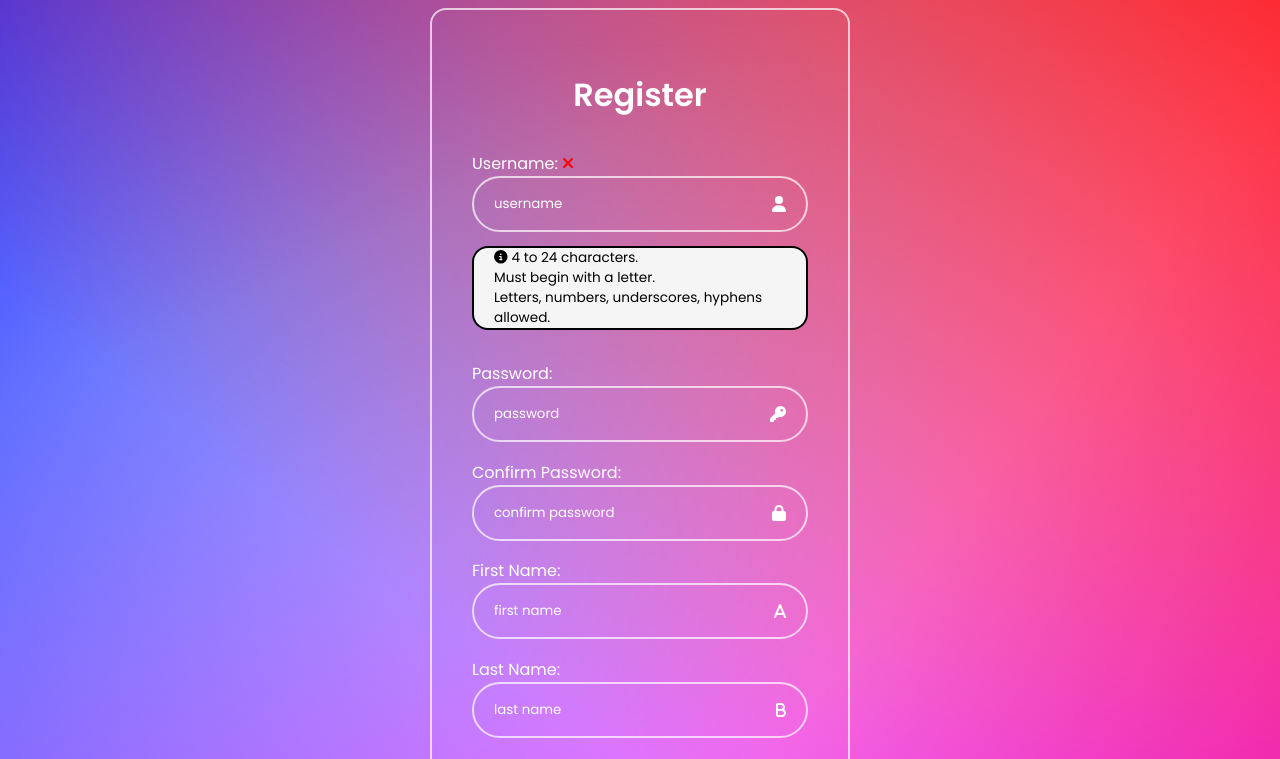
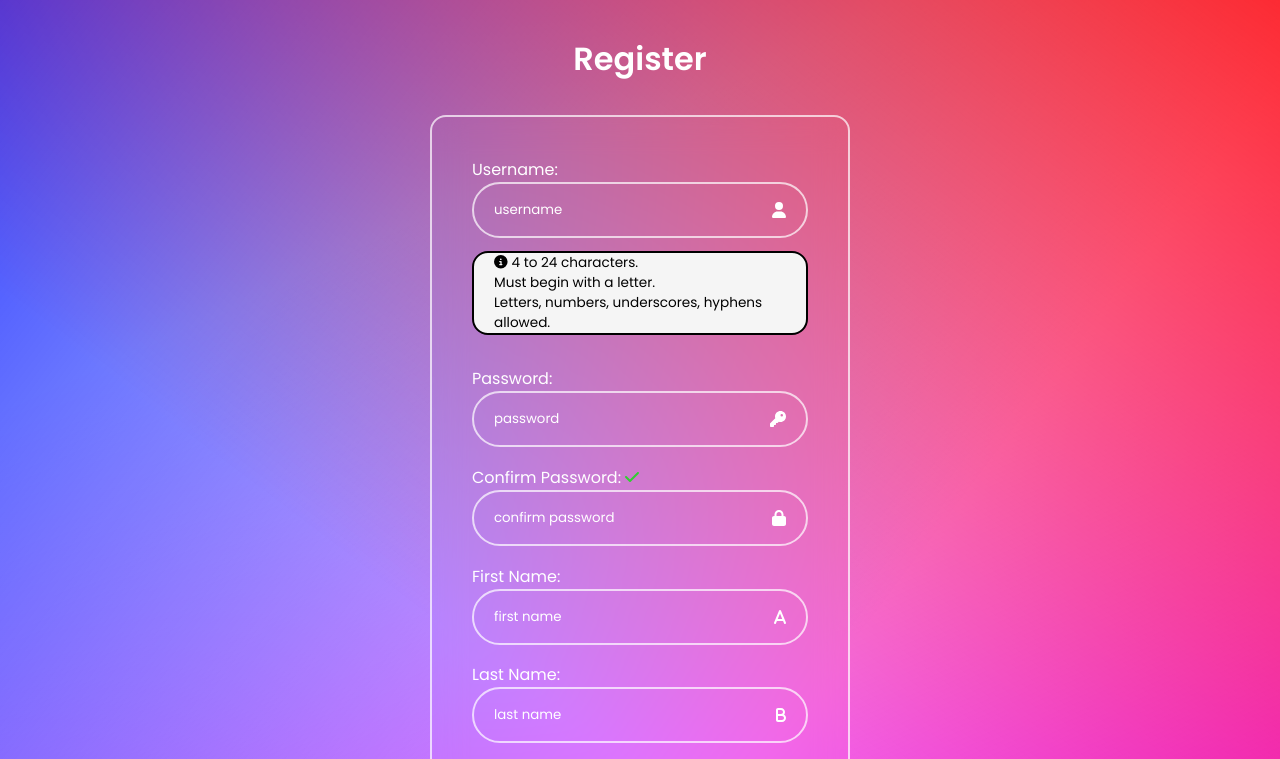
Before and after one commit to ZulfiPy/LoginFormRW, a React (Create React App) app: page / in a window 1280 px wide. Shown: the top 759 px of the page. Built offline with nearby package versions, Linux system fonts and the light colour scheme.

Commit message:
submit form and make request to the api /register endpoint

```diff
--- a/src/components/Register.js
+++ b/src/components/Register.js
@@ -1,13 +1,15 @@
 import { FontAwesomeIcon } from "@fortawesome/react-fontawesome";
 import { faUser, faKey, faLock, faA, faB, faCalendarDays, faInfoCircle, faCheck, faTimes } from "@fortawesome/free-solid-svg-icons";
-import gradBg from "../assets/img/beautiful-colorful-gradient-background-combination-of-bright-colors-soft-and-smooth-texture-used-for-background-free-vector.jpg"
 import { useState, useEffect, useRef } from "react";
+import { axiosPrivate } from "../api/axios";
 
 const USER_REGEX = /^[A-z][A-z0-9-_]{3,23}$/
 const PASSWORD_REGEX = /^(?=.*[a-z])(?=.*[A-Z])(?=.*[0-9])(?=.*[!@#$%]).{8,24}$/
 const BIRTHDATE_REGEX = /^(0[1-9]|[12][0-9]|3[01])\.(0[1-9]|1[012])\.([0-9]{4})$/
 
 const Register = () => {
+    const userRef = useRef(null);
+
     const [username, setUsername] = useState('');
     const [validUsername, setValidUsername] = useState(false);
     const [usernameFocus, setUsernameFocus] = useState(false);
@@ -29,7 +31,42 @@ const Register = () => {
     const [validBirthDate, setValidBirthDate] = useState(false);
     const [birthDateFocus, setBirthDateFocus] = useState(false);
 
-    const userRef = useRef(null);
+    const [success, setSuccess] = useState(false);
+    const [errorMsg, setErrorMsg] = useState('');
+
+    const submitForm = async (e) => {
+        e.preventDefault();
+        try {
+            const response = await axiosPrivate.post('/register',
+                JSON.stringify({
+                    username,
+                    password,
+                    firstname: firstName,
+                    lastname: lastName,
+                    birthDate
+                }));
+
+            setSuccess(true);
+            setErrorMsg('');
+            setUsername('');
+            setPassword('');
+            setConfirmPassword('');
+            setFirstName('');
+            setLastName('');
+            setBirthDate('');
+
+            console.log(JSON.stringify(response));
+        } catch (err) {
+            console.log('registration failed:', err?.response);
+            if (!err?.response) {
+                setErrorMsg(`No Server Response | ${err?.message}`);
+            } else if (err.response?.status === 409) {
+                setErrorMsg("Username is taken");
+            } else {
+                setErrorMsg("Registration Failed");
+            }
+        }
+    }
 
     useEffect(() => {
         userRef.current.focus()
@@ -53,20 +90,25 @@ const Register = () => {
     }, [birthDate]);
 
     return (
-        <div className="auth">
-
-            <form className="auth__form">
-                <h1 className="auth__title">Register</h1>
+        <section className="auth">
+            <h1 className="auth__title">Register</h1>
+            <section>
+                <p className={errorMsg ? "auth__errMsg" : "offScreen"}><
+                    FontAwesomeIcon icon={faInfoCircle} />
+                    {errorMsg}
+                </p>
+            </section>
+            <form className="auth__form" onSubmit={submitForm}>
 
                 <div className="auth__inputs">
 
-                    <div className="auth__box">
+                    <section className="auth__box">
                         <label htmlFor="username">
                             Username:
                             <FontAwesomeIcon icon={faCheck} className={validUsername ? "valid" : "hide"} />
-                            <FontAwesomeIcon icon={faTimes} className={!validUsername && usernameFocus ? "invalid" : "hide"} />
+                            <FontAwesomeIcon icon={faTimes} className={!validUsername && username ? "invalid" : "hide"} />
                         </label>
-                        <div className="auth__input__box">
+                        <section className="auth__input__box">
                             <input
                                 type="text"
                                 id="username"
@@ -81,22 +123,22 @@ const Register = () => {
                                 onBlur={() => setUsernameFocus(false)}
                             />
                             <FontAwesomeIcon icon={faUser} />
-                        </div>
+                        </section>
                         <p className={usernameFocus && !validUsername ? "instructions" : "offScreen"}>
                             <FontAwesomeIcon icon={faInfoCircle} />
                             4 to 24 characters.<br />
                             Must begin with a letter.<br />
                             Letters, numbers, underscores, hyphens allowed.
                         </p>
-                    </div>
+                    </section>
 
-                    <div className="auth__box">
+                    <section className="auth__box">
                         <label htmlFor="password">
                             Password:
                             <FontAwesomeIcon icon={faCheck} className={validPassword ? "valid" : "hide"} />
-                            <FontAwesomeIcon icon={faTimes} className={!validPassword && passwordFocus ? "invalid" : "hide"} />
+                            <FontAwesomeIcon icon={faTimes} className={!validPassword && password ? "invalid" : "hide"} />
                         </label>
-                        <div className="auth__input__box">
+                        <section className="auth__input__box">
                             <input
                                 type="password"
                                 id="password"
@@ -110,22 +152,22 @@ const Register = () => {
                                 onBlur={() => setPasswordFocus(false)}
                             />
                             <FontAwesomeIcon icon={faKey} />
-                        </div>
+                        </section>
                         <p className={passwordFocus && !validPassword ? "instructions" : "offScreen"}>
                             <FontAwesomeIcon icon={faInfoCircle} />
                             8 to 24 characters.<br />
                             Must include uppercase and lowercase letters, a number and a special character.<br />
                             Allowed special characters: ! @ # $ %
                         </p>
-                    </div>
+                    </section>
 
-                    <div className="auth__box">
+                    <section className="auth__box">
                         <label htmlFor="confirmPassword">
                             Confirm Password:
-                            <FontAwesomeIcon icon={faCheck} className={validConfirmPassword ? "valid" : "hide"} />
-                            <FontAwesomeIcon icon={faTimes} className={confirmPasswordFocus && !validMatch ? "invalid" : "hide"} />
+                            <FontAwesomeIcon icon={faCheck} className={validMatch ? "valid" : "hide"} />
+                            <FontAwesomeIcon icon={faTimes} className={!validMatch ? "invalid" : "hide"} />
                         </label>
-                        <div className="auth__input__box">
+                        <section className="auth__input__box">
                             <input
                                 type="password"
                                 id="confirmPassowrd"
@@ -139,16 +181,16 @@ const Register = () => {
                                 onBlur={() => setConfirmPasswordFocus(false)}
                             />
                             <FontAwesomeIcon icon={faLock} />
-                        </div>
+                        </section>
                         <p className={confirmPasswordFocus && !validMatch ? "instructions" : "offScreen"}>
                             <FontAwesomeIcon icon={faInfoCircle} />
                             Must match the first password input field.
                         </p>
-                    </div>
+                    </section>
 
-                    <div className="auth__box">
+                    <section className="auth__box">
                         <label htmlFor="firstname">First Name:</label>
-                        <div className="auth__input__box">
+                        <section className="auth__input__box">
                             <input
                                 type="text"
                                 id="firstname"
@@ -160,12 +202,12 @@ const Register = () => {
                                 onChange={(e) => setFirstName(e.target.value)}
                             />
                             <FontAwesomeIcon icon={faA} />
-                        </div>
-                    </div>
+                        </section>
+                    </section>
 
-                    <div className="auth__box">
+                    <section className="auth__box">
                         <label htmlFor="lastname">Last Name:</label>
-                        <div className="auth__input__box">
+                        <section className="auth__input__box">
                             <input
                                 type="text"
                                 id="lastname"
@@ -177,16 +219,16 @@ const Register = () => {
                                 onChange={(e) => setLastName(e.target.value)}
                             />
                             <FontAwesomeIcon icon={faB} />
-                        </div>
-                    </div>
+                        </section>
+                    </section>
 
-                    <div className="auth__box">
+                    <section className="auth__box">
                         <label htmlFor="birthData">
                             Birth Date:
                             <FontAwesomeIcon icon={faCheck} className={validBirthDate ? "valid" : "hide"} />
-                            <FontAwesomeIcon icon={faTimes} className={birthDateFocus && !validBirthDate ? "invalid" : "hide"} />
+                            <FontAwesomeIcon icon={faTimes} className={birthDate && !validBirthDate ? "invalid" : "hide"} />
                         </label>
-                        <div className="auth__input__box">
+                        <section className="auth__input__box">
                             <input
                                 type="text"
                                 id="birthDate"
@@ -200,7 +242,7 @@ const Register = () => {
                                 onBlur={() => setBirthDateFocus(false)}
                             />
                             <FontAwesomeIcon icon={faCalendarDays} />
-                        </div>
+                        </section>
                         <p className={birthDateFocus && !validBirthDate ? "instructions" : "offScreen"}>
                             <FontAwesomeIcon icon={faInfoCircle} />
                             Birth date should be provided in the next format:<br />
@@ -210,16 +252,16 @@ const Register = () => {
                             mm - 12 - month<br />
                             yyyy - 1999 - year<br />
                         </p>
-                    </div>
+                    </section>
 
-                    <button type="submit" className="auth__button" disabled >Register</button>
+                    <button type="submit" className="auth__button">Register</button>
 
                     <div className="auth__log__reg">
                         Already registered? <a href="true">Sign In</a>
                     </div>
                 </div>
             </form>
-        </div>
+        </section>
     )
 }
 
```
